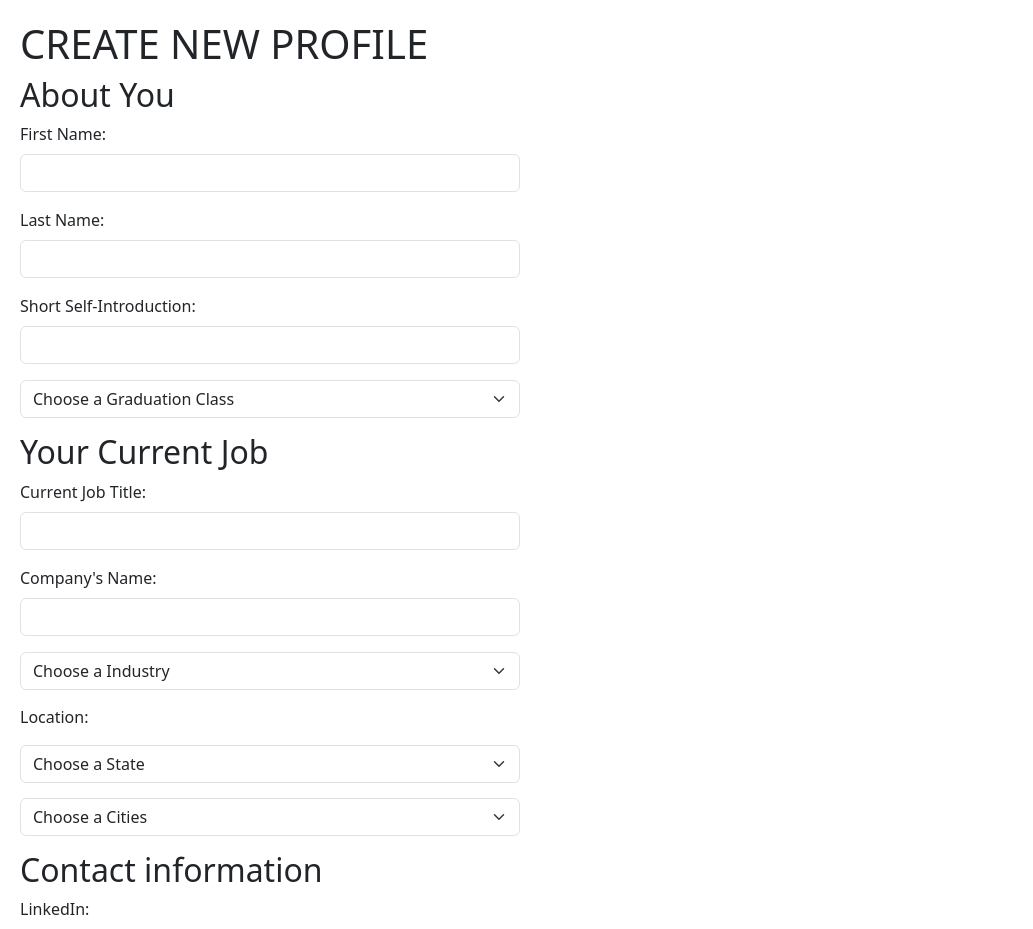
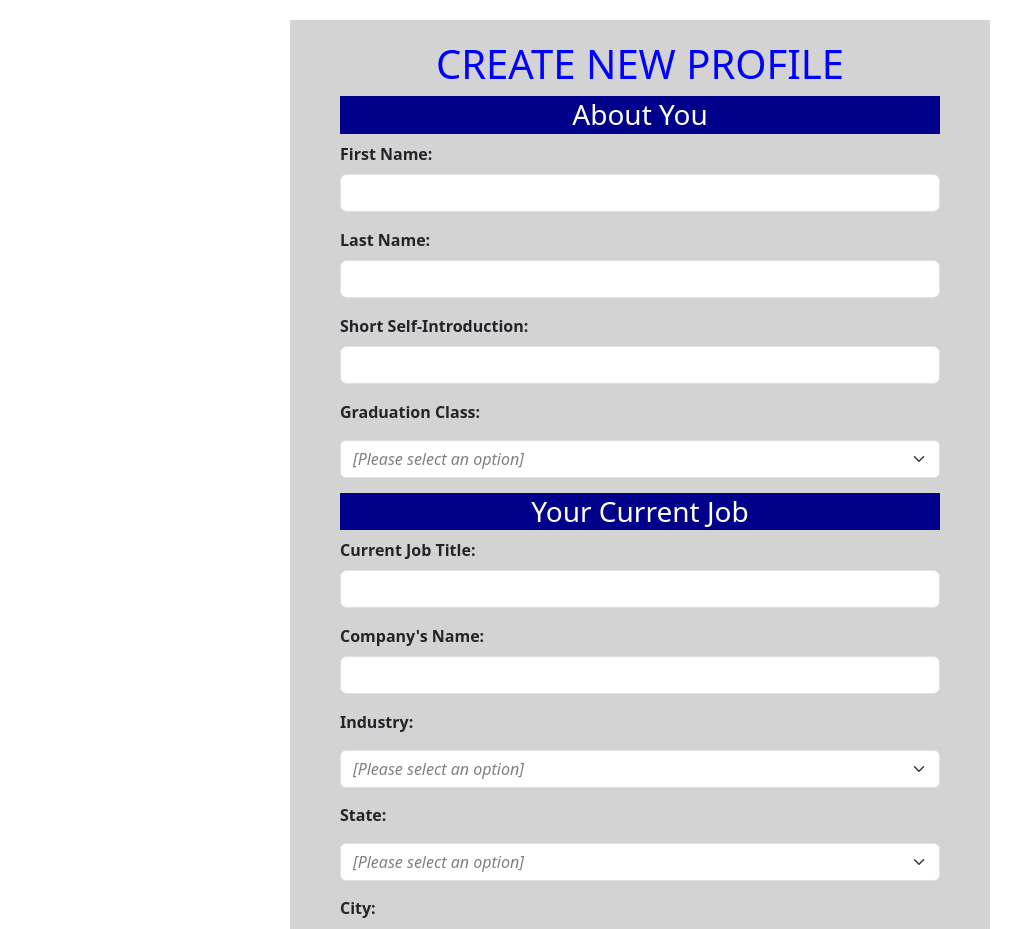
Before and after one commit to sebrazzley/internship, a React (Vite) app in the folder alumni-db/: page / in a window 1280 px wide. Shown: the top 929 px of the page, without its empty margins (0-1033 px from the left). Built offline with nearby package versions, Linux system fonts and the light colour scheme.

Commit message:
Uyen refined Create Alumni

```diff
--- a/alumni-db/src/components/CreateAlumni/CreateAlumni.tsx
+++ b/alumni-db/src/components/CreateAlumni/CreateAlumni.tsx
@@ -1,12 +1,15 @@
 import React from 'react'
 import Form from '../Form/Form';
+
 const CreateAlumni = () => {
   let gradClass = [2019,2020,2021,2022,2023]
   let states=["Alabama","Alaska","Georgia"];
-  let cities=["Tuscaloosa", "Birmingham"];
-  let industries=["Tech Consulting","Web Dev"]
+  let cities=["Tuscaloosa", "Birmingham", "Atlanta","Chicago"];
+  let industries=["Tech Consulting","Web Dev", "Internal IT", "App Dev"]
   return (
-    <Form gradClass={gradClass} states={states} cities={cities} industries={industries}></Form>
+    <div style={{width: "700px", margin: "0 auto", backgroundColor: "lightgrey", paddingLeft: "50px", paddingRight: "50px", paddingBottom: "20px", paddingTop: "20px"}}>
+      <Form gradClass={gradClass} states={states} cities={cities} industries={industries}></Form>
+    </div>
   )
 }
 
--- a/alumni-db/src/components/Form/Form.tsx
+++ b/alumni-db/src/components/Form/Form.tsx
@@ -2,7 +2,6 @@ import React from 'react'
 import Input from '../Input/Input';
 import Select from '../Select/Select';
 import Button from '../Button';
-import styles from './Form.css'
 
 interface SelectProps {
   gradClass: number[];
@@ -10,30 +9,35 @@ interface SelectProps {
   cities: string[];
   industries: string[];
 }
+
 const Form = ({gradClass, states, cities, industries}: SelectProps) => {
   return (
     <form>
-        <h1>CREATE NEW PROFILE</h1>
-        <h2>About You</h2>
+        <h1 style={{color: "blue", textAlign: "center"}}>CREATE NEW PROFILE</h1>
+        <h3 style={{color: "white", backgroundColor: "darkblue", textAlign: "center", padding: "2px"}}>About You</h3>
         <Input label="First Name: " id="first-name" inputType="text" required></Input>
         <Input label="Last Name: " id="last-name" inputType="text" required></Input>
         <Input label="Short Self-Introduction: " id="bio" inputType="text"></Input>
-        <Select listName={"Graduation Class"} items={gradClass}></Select>
+        {/* Dropdown for industry */}
+        <p style={{fontWeight: "bold"}}>Graduation Class:</p>
+        <Select listName="Graduation Class" items={gradClass}></Select>
 
         {/* CURRENT JOB SECTION: */}
-        <h2>Your Current Job</h2>
+        <h3 style={{color: "white", backgroundColor: "darkblue", textAlign: "center", padding: "2px"}}>Your Current Job</h3>
         <Input label="Current Job Title: " id="job-title" inputType="text" required></Input>
         <Input label="Company's Name: " id="company-name" inputType="text" required></Input>
         {/* Dropdown for industry */}
-        <Select listName={"Industry"} items={industries}></Select>
-        <div>
-          <p>Location:</p>
-          <Select listName={"State"} items={states}></Select>
-          <Select listName={"Cities"} items={cities}></Select>
-        </div>
+        <p style={{fontWeight: "bold"}}>Industry:</p>
+        <Select listName="Industry" items={industries}></Select>
+        {/* Dropdown for state */}
+        <p style={{fontWeight: "bold"}}>State:</p>
+        <Select listName="State" items={states}></Select>
+        {/* Dropdown for city */}
+        <p style={{fontWeight: "bold"}}>City:</p>
+        <Select listName="City" items={cities}></Select>
 
         {/* Contact info- Optional */}
-        <h2>Contact information</h2>
+        <h3 style={{color: "white", backgroundColor: "darkblue", textAlign: "center", padding: "2px"}}>Contact Information</h3>
         <Input label="LinkedIn:" id="linkedin" inputType="text"></Input>
         <Input label="Email:" id="email" inputType="text"></Input>
 
@@ -42,7 +46,7 @@ const Form = ({gradClass, states, cities, industries}: SelectProps) => {
         {/* --> check if there's any duplicate */}
         {/* --> if no dup, new profile pushed to the database */}
         {/* --> if there's dup, allow user to see the existed one(s); if the existed one is theirs, ask if they want to update instead or discard*/}
-        <div>
+        <div style={{marginLeft: "200px"}}>
         <Button children='Submit Profile' onClick={()=> console.log("submitted")}></Button>
         <span style={{marginRight: "20px"}}></span>
         <Button children='Back' onClick={()=> console.log("Go Back to Homepage")}></Button>
--- a/alumni-db/src/components/Input/Input.tsx
+++ b/alumni-db/src/components/Input/Input.tsx
@@ -9,8 +9,8 @@ interface Props {
 function Input ({label, id, inputType, required}: Props) {
   return (
     <div className="mb-3">
-        <label htmlFor={id} className="form-label">{label}</label>
-        <input id={id} type={inputType} style={{width: "500px"}} className="form-control"/>
+        <label htmlFor={id} className="form-label" style={{fontWeight: "bold"}}>{label}</label>
+        <input id={id} type={inputType} className="form-control"/>
     </div>
   )
 }
--- a/alumni-db/src/components/Select/Select.tsx
+++ b/alumni-db/src/components/Select/Select.tsx
@@ -1,17 +1,17 @@
 import React, { useState } from 'react';
 
 interface SelectProps {
+    items: string[] | number[];
     listName: string;
-    items: string[] | number[];
 }
 
 const Select = ({listName, items}: SelectProps) => {
     return(
         <div style={{marginBottom: "15px"}}>
-            <select className="form-select" aria-label="Default select example" style={{width: "500px"}}>
-                <option selected>Choose a {listName}</option>
+            <select className="form-select" aria-label="Default select example" style={{color: "grey", fontStyle: "italic"}}>
+                <option selected style={{color: "black"}}>[Please select an option]</option>
                 {items.map((item, index) => (
-                    <option key={index}>{item}</option>
+                    <option key={index} style={{color: "black"}}>{item}</option>
                 ))}
             </select>
         </div>
```
